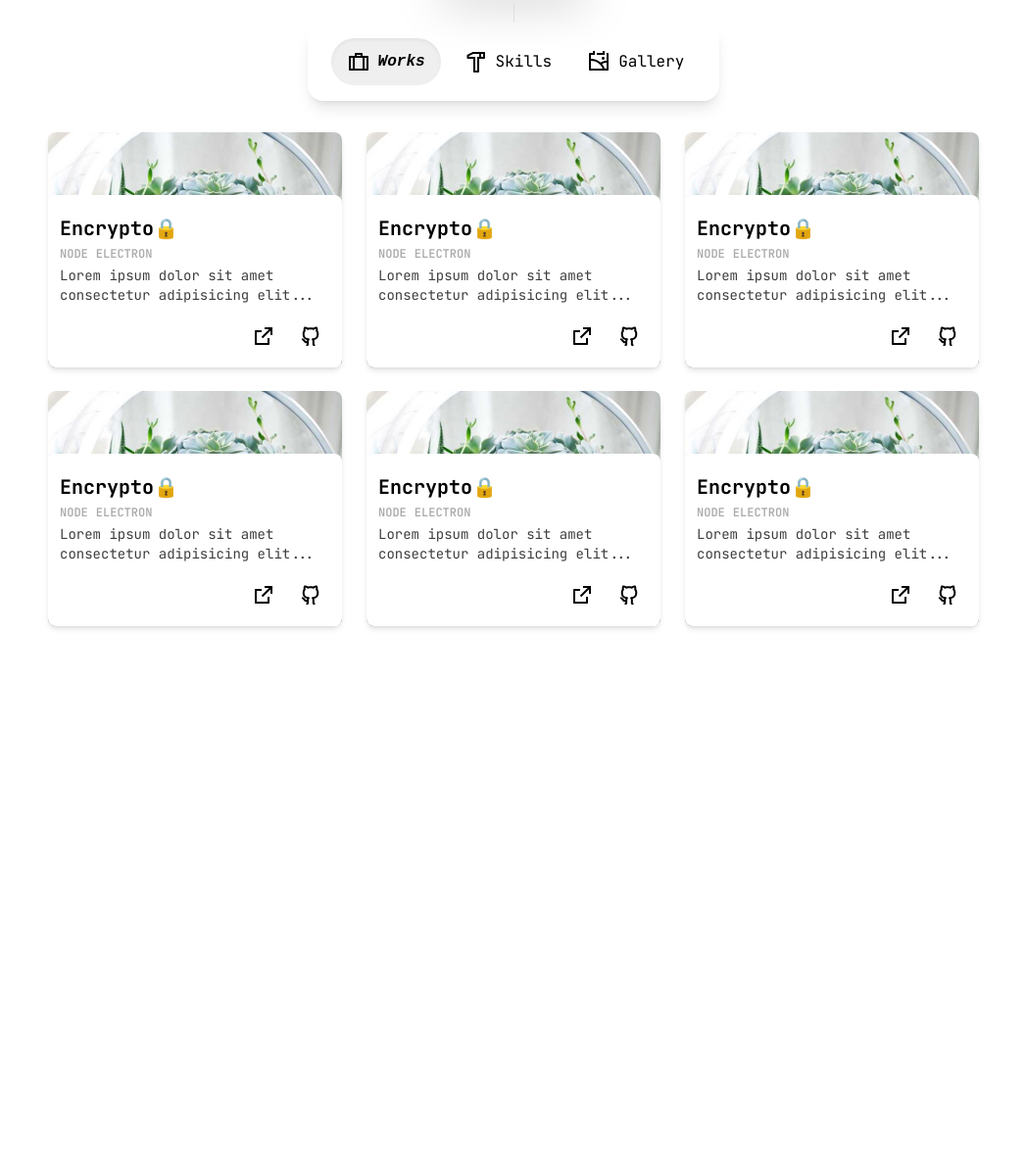
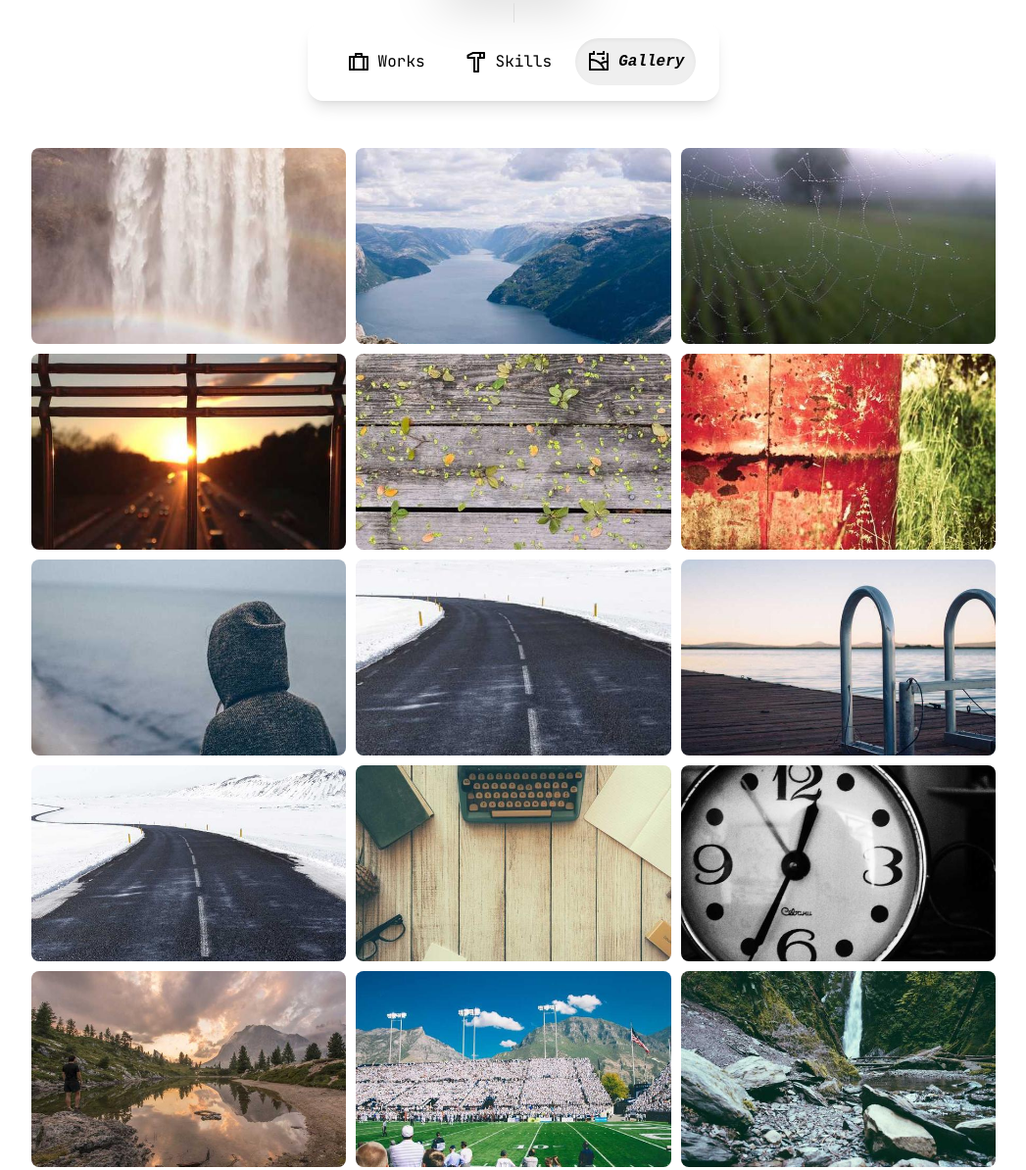
Before and after one commit to Muhammed-Rajab/portfolio-basic, a website built with Vite: page index.html in a window 1280 px wide. Shown: the part 421-1615 px from the top of the page at 98% size, without its empty margins (116-1163 px from the left). Before the commit the page ends 1092 px from the top, so only its background shows below. Built offline with nearby package versions, Linux system fonts and the light colour scheme; a web font is replaced by a local one.

Commit message:
will handle adding random size to images in gallery later

```diff
--- a/index.html
+++ b/index.html
@@ -616,10 +616,55 @@
 
     <!-- ! Gallery Section -->
     <section
-      class="max-w-[1024px] w-full flex px-5 justify-center py-8 justify-evenly gap-3 flex-wrap hidden"
+      class="max-w-[1024px] w-full px-5 py-12 gap-3 hidden"
       id="gallery-section"
     >
-      <h1 class="text-3xl font-bold">Gallery Section</h1>
+      <!-- Gallery Card -->
+      <div class="rounded-lg">
+        <img src="/public/gallery/1.jpg" alt="" class="rounded-lg" />
+      </div>
+      <div class="rounded-lg">
+        <img src="/public/gallery/2.jpg" alt="" class="rounded-lg" />
+      </div>
+      <div class="rounded-lg">
+        <img src="/public/gallery/3.jpg" alt="" class="rounded-lg" />
+      </div>
+      <div class="rounded-lg">
+        <img src="/public/gallery/4.jpg" alt="" class="rounded-lg" />
+      </div>
+      <div class="rounded-lg">
+        <img src="/public/gallery/5.jpg" alt="" class="rounded-lg" />
+      </div>
+      <div class="rounded-lg">
+        <img src="/public/gallery/6.jpg" alt="" class="rounded-lg" />
+      </div>
+      <div class="rounded-lg">
+        <img src="/public/gallery/7.jpg" alt="" class="rounded-lg" />
+      </div>
+      <div class="rounded-lg">
+        <img src="/public/gallery/8.jpg" alt="" class="rounded-lg" />
+      </div>
+      <div class="rounded-lg">
+        <img src="/public/gallery/9.jpg" alt="" class="rounded-lg" />
+      </div>
+      <div class="rounded-lg">
+        <img src="/public/gallery/10.jpg" alt="" class="rounded-lg" />
+      </div>
+      <div class="rounded-lg">
+        <img src="/public/gallery/11.jpg" alt="" class="rounded-lg" />
+      </div>
+      <div class="rounded-lg">
+        <img src="/public/gallery/12.jpg" alt="" class="rounded-lg" />
+      </div>
+      <div class="rounded-lg">
+        <img src="/public/gallery/13.jpg" alt="" class="rounded-lg" />
+      </div>
+      <div class="rounded-lg">
+        <img src="/public/gallery/14.jpg" alt="" class="rounded-lg" />
+      </div>
+      <div class="rounded-lg">
+        <img src="/public/gallery/15.jpg" alt="" class="rounded-lg" />
+      </div>
     </section>
     <script type="module" src="/main.js"></script>
   </body>
--- a/main.js
+++ b/main.js
@@ -34,7 +34,7 @@ sectionSelectorBtns.forEach((btn) => {
   });
 });
 
-// document.querySelector("#skills-btn").click();
+document.querySelector("#gallery-btn").click();
 
 // * Work cards animation
 const workCards = [...document.querySelectorAll(".work-card")];
@@ -62,3 +62,8 @@ workCards.forEach((card) => {
     });
   });
 });
+
+// * Adding random class to images in gallery
+const galleryImageDivs = document
+  .querySelector("#gallery-section")
+  .querySelectorAll("div");
--- a/style.css
+++ b/style.css
@@ -11,3 +11,44 @@
   font-family: "JetBrains Mono", monospace;
   font-optical-sizing: auto;
 }
+
+/* Gallery Image Grid */
+#gallery-section img {
+  max-width: 100%;
+  height: auto;
+  vertical-align: middle;
+  display: inline-block;
+}
+
+#gallery-section > div {
+  display: flex;
+  justify-content: center;
+  align-items: center;
+}
+
+#gallery-section > div > img {
+  width: 100%;
+  height: 100%;
+  object-fit: cover;
+}
+
+#gallery-section {
+  display: grid;
+  grid-gap: 10px;
+  grid-template-columns: repeat(auto-fit, minmax(250px, 1fr));
+  grid-auto-rows: 200px;
+  grid-auto-flow: dense;
+}
+
+#gallery-section .wide {
+  grid-column: span 2;
+}
+
+#gallery-section .tall {
+  grid-row: span 2;
+}
+
+#gallery-section .big {
+  grid-row: span 2;
+  grid-column: span 2;
+}
```
Also changed, not shown: public/gallery/1.jpg (added), public/gallery/10.jpg (added), public/gallery/11.jpg (added), public/gallery/12.jpg (added), public/gallery/13.jpg (added), public/gallery/14.jpg (added), public/gallery/15.jpg (added), public/gallery/2.jpg (added), public/gallery/3.jpg (added), public/gallery/4.jpg (added), public/gallery/5.jpg (added), public/gallery/6.jpg (added), public/gallery/7.jpg (added), public/gallery/8.jpg (added), 1 more files.
